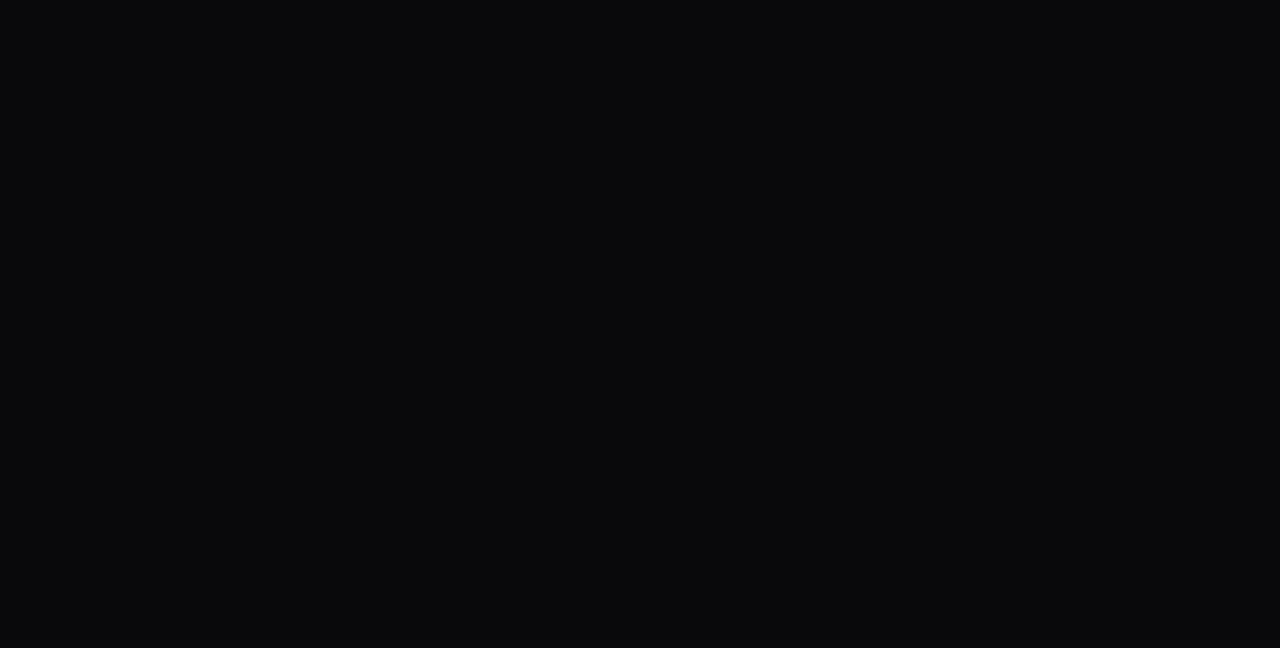
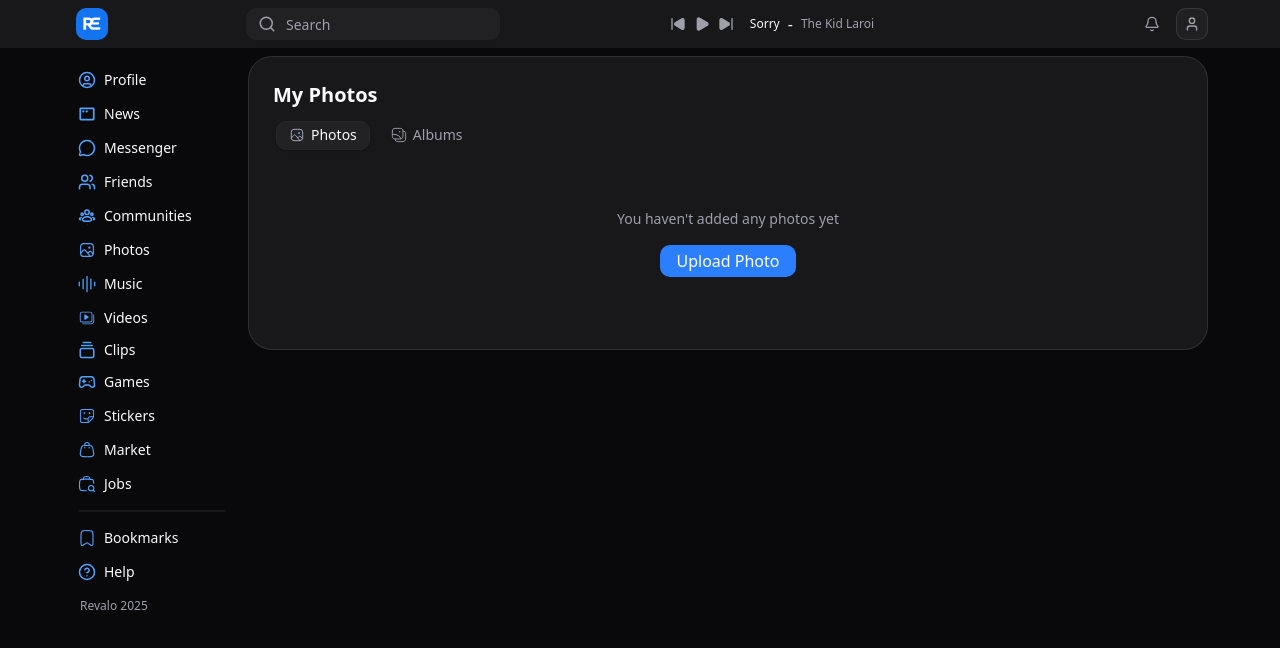
Before and after one commit to impappdavid/Revalo, a React (Vite) app: page /photos in a window 1280 px wide. Before the commit this address had no page. Shown: the top 648 px of the page. Built offline with nearby package versions, Linux system fonts and the light colour scheme.

Commit message:
Add Photos page with layout and header components
Introduces a new Photos page, including a layout and header with tabs for photos and albums. Updates routing in App.tsx to include the new Photos page.

```diff
--- a/src/App.tsx
+++ b/src/App.tsx
@@ -7,6 +7,7 @@ import Profile from './pages/Profile';
 import Messages from './pages/Messages';
 import Message from './pages/Message';
 import Communities from './pages/Communities';
+import Photos from './pages/Photos';
 
 function App() {
 
@@ -22,6 +23,7 @@ function App() {
               <Route path="messages" element={<Messages />} />
               <Route path="messages/:slug" element={<Message />} />
               <Route path="communities" element={<Communities />} />
+              <Route path="photos" element={<Photos />} />
             </Route>
           </Routes>
         </BrowserRouter>
--- /dev/null
+++ b/src/components/mycomponents/photos/header.tsx
@@ -0,0 +1,62 @@
+import {
+    Tabs,
+    TabsContent,
+    TabsList,
+    TabsTrigger,
+} from "@/components/ui/tabs"
+
+function Header() {
+    return (
+        <>
+            <div className="p-6 bg-zinc-900 border rounded-3xl flex flex-col gap-2">
+                <div className="font-semibold text-xl">My Photos</div>
+
+                <div className="flex justify-between items-center w-full">
+                    <Tabs defaultValue="photos" className="w-full">
+                        <TabsList>
+                            <TabsTrigger value="photos">
+                                <svg xmlns="http://www.w3.org/2000/svg" width="18" height="18" viewBox="0 0 24 24">
+                                    <g fill="none">
+                                        <path className="stroke-zinc-600 dark:stroke-zinc-400" stroke-linecap="round" stroke-linejoin="round" stroke-width="1.5" d="M20.33 17.657c.11-.366.17-.755.17-1.157v-9a4 4 0 0 0-4-4h-9a4 4 0 0 0-4 4v9.07m16.83 1.087l-.088-.104l-2.466-2.976a2 2 0 0 0-3.073-.008l-1.312 1.566l-.214.261m7.153 1.26a4 4 0 0 1-3.713 2.842m0 0l-.117.002h-9a4 4 0 0 1-4-3.93m13.117 3.928l-.093-.106l-3.347-3.996m-9.676.175l.177-.201l3.206-3.827a2 2 0 0 1 3.066 0l3.227 3.853" />
+                                        <circle cx="15.091" cy="8.909" r="1.5" className="fill-blue-500 dark:fill-blue-400" />
+                                    </g>
+                                </svg>
+                                Photos
+                            </TabsTrigger>
+
+                            <TabsTrigger value="albums">
+                                <svg xmlns="http://www.w3.org/2000/svg" width="18" height="18" viewBox="0 0 24 24">
+                                    <g fill="none" className="stroke-zinc-600 dark:stroke-zinc-400" stroke-width="1">
+                                        <path stroke-width="1.5" d="M6 17.975c.129 1.308.42 2.189 1.077 2.846C8.256 22 10.154 22 13.949 22s5.693 0 6.872-1.18C22 19.643 22 17.745 22 13.95s0-5.693-1.18-6.872c-.656-.657-1.537-.948-2.846-1.077" />
+                                        <path stroke-width="1.5" d="M2 10c0-3.771 0-5.657 1.172-6.828S6.229 2 10 2s5.657 0 6.828 1.172S18 6.229 18 10s0 5.657-1.172 6.828S13.771 18 10 18s-5.657 0-6.828-1.172S2 13.771 2 10Z" />
+                                        <path stroke-linejoin="round" stroke-width="1.5" d="M2 11.119a15 15 0 0 1 1.872-.117c2.652-.049 5.239.674 7.3 2.04C13.081 14.31 14.424 16.053 15 18" />
+                                        <path stroke-linecap="round" stroke-linejoin="round" stroke-width="2" d="M13 7h.009" />
+                                    </g>
+                                </svg>
+                                Albums
+                            </TabsTrigger>
+                        </TabsList>
+                        <TabsContent value="photos" >
+                            <div className="p-12 flex flex-col jusitfy-center items-center gap-4">
+                                <div className="text-sm text-zinc-400">You haven't added any photos yet</div>
+                                <div className="bg-blue-500 hover:bg-blue-500/80 transition-all duration-200 cursor-pointer text-white rounded-lg h-8 px-4 flex justify-center items-center">
+                                    Upload Photo
+                                </div>
+                            </div>
+                        </TabsContent>
+
+                        <TabsContent value="albums">
+                            <div className="p-12 flex flex-col jusitfy-center items-center gap-4">
+                                <div className="text-sm text-zinc-400">You don1t have any albums yet</div>
+                                <div className="bg-blue-500 hover:bg-blue-500/80 transition-all duration-200 cursor-pointer text-white rounded-lg h-8 px-4 flex justify-center items-center">
+                                    Create Album
+                                </div>
+                            </div>
+                        </TabsContent>
+                    </Tabs>
+                </div>
+            </div>
+        </>
+    )
+}
+export default Header
--- /dev/null
+++ b/src/components/mycomponents/photos/layout.tsx
@@ -0,0 +1,22 @@
+import Sidebar from "../sidebar"
+import Header from "./header"
+
+function PhotosLayout() {
+    return (
+        <>
+            <div className="w-full flex justify-center dark:bg-zinc-950 bg-zinc-100 min-h-screen">
+                <div className="w-full max-w-6xl flex p-2 gap-4">
+                    <Sidebar />
+                    <div className="w-full hidden sm:flex max-w-40"></div>
+                    <div className="flex flex-col w-full">
+                        <Header />
+                    </div>
+
+                </div>
+
+
+            </div>
+        </>
+    )
+}
+export default PhotosLayout
--- /dev/null
+++ b/src/pages/Photos.tsx
@@ -0,0 +1,13 @@
+
+import Navbar from "@/components/mycomponents/navbar"
+import PhotosLayout from "@/components/mycomponents/photos/layout"
+
+function Photos() {
+    return (
+        <>
+            <Navbar />
+            <PhotosLayout />
+        </>
+    )
+}
+export default Photos
```
